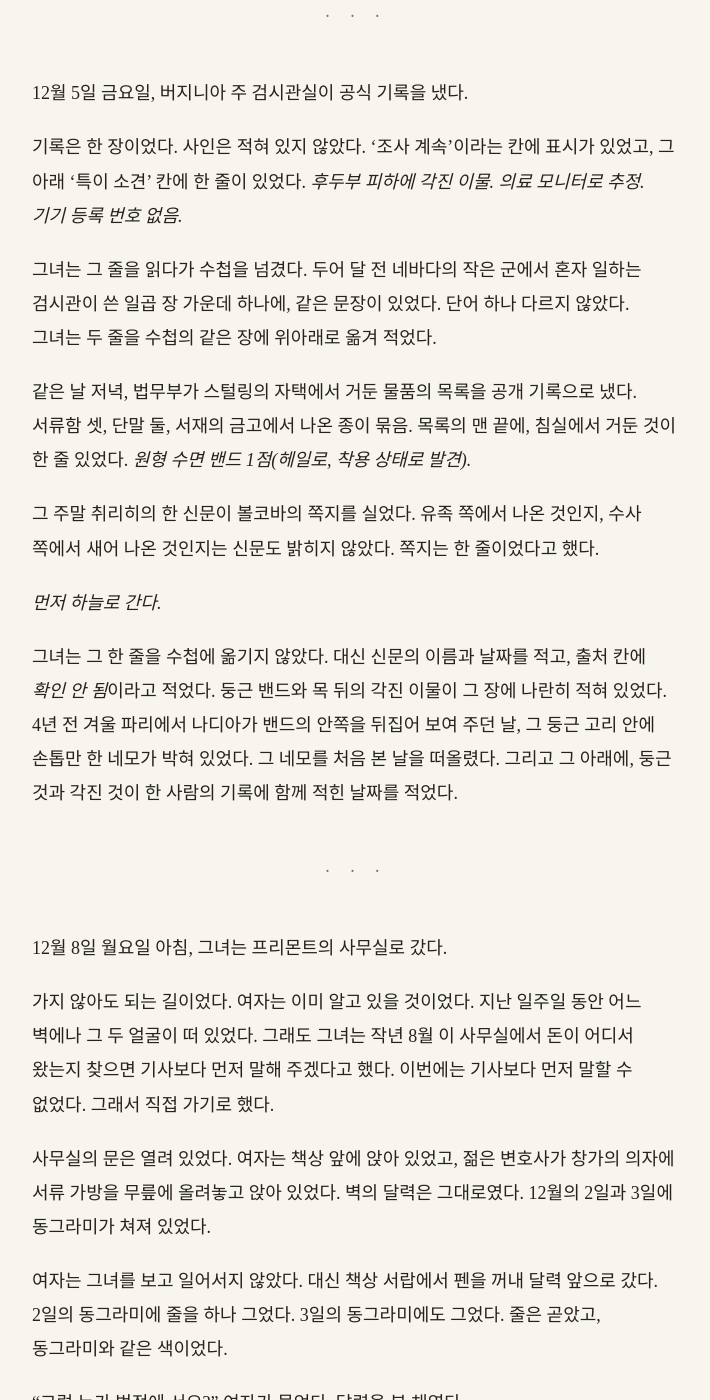
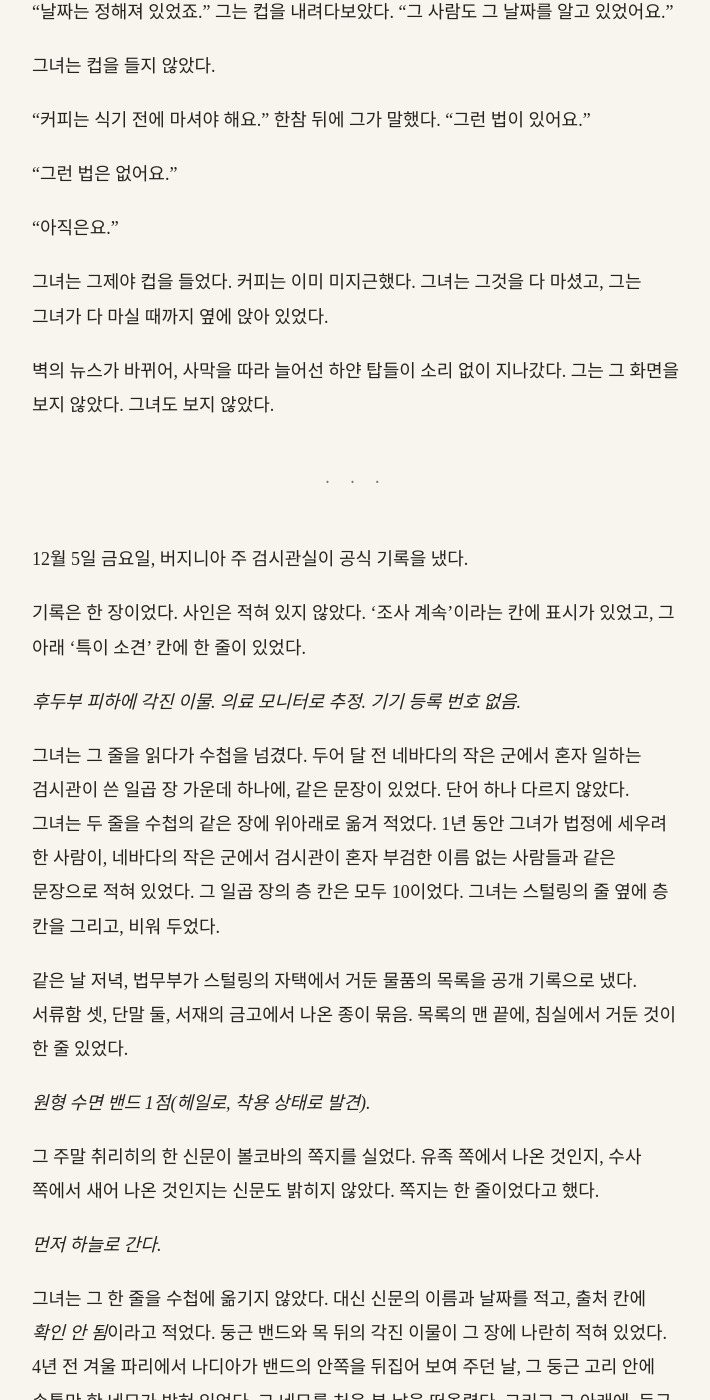
Before and after one commit to kangkkang/writer_s1_public, a Jekyll site: the page built from vol2/053.md, in a window 1280 px wide and 1400 px high, scrolled down 3884 px. Shown: the whole window, without its empty margins (284-994 px from the left). Built offline with Jekyll 4.4.1, drawn with Linux system fonts in a browser that asks for light colours; our own code applies the rules of GitHub Pages for plain Markdown files; some of the changed text lies outside the part shown.

Commit message:
Update from https://github.com/kangkkang/writer_s1/commit/efae15534c02656966decc0afb2bf73e42973dde

```diff
--- a/vol2/053.md
+++ b/vol2/053.md
@@ -10,13 +10,21 @@
 
 "우리 쪽에서 둘이요. 로랑 씨도 오고 싶으면 오세요. 계단까지는 누구나 설 수 있으니까요."
 
-그녀는 수첩의 새 장에 날짜 두 개를 적었다. *12/2 워싱턴. 12/3 취리히.* 그 아래에 줄을 하나 긋고, 줄 아래는 비워 두었다.
+그녀는 수첩의 새 장에 날짜 두 개를 적었다.
+
+*12/2 워싱턴. 12/3 취리히.*
+
+그 아래에 줄을 하나 긋고, 줄 아래는 비워 두었다.
 
 이튿날 아침 프리몬트의 여자에게서 사진 한 장이 왔다. 사무실 벽의 그 달력이었다. 12월 칸의 2일과 3일에 같은 펜으로 동그라미가 하나씩 쳐져 있었고, 동그라미 옆에 작은 글씨로 *법정*이라고 적혀 있었다. 사진 아래에는 아무 말도 없었다.
 
 그날 오후 스털링의 변호인이 짧은 성명을 냈다. 차관은 법정에서 모든 것을 밝힐 것이며, 그 전에는 어떤 말도 하지 않겠다는 내용이었다. 갤러거는 그 성명을 받아 적어 두라고 했다. 법정에서 무엇을 밝히는지 보면, 성명이 무엇을 숨겼는지도 보일 거라고.
 
-이틀 뒤인 일요일, 같은 변호인이 성명을 고쳐 냈다. *출석 방식은 추후 알린다.* 앞의 성명에서 '모든 것을 밝힐 것'이라는 구절이 빠져 있었다.
+이틀 뒤인 일요일, 같은 변호인이 성명을 고쳐 냈다.
+
+*출석 방식은 추후 알린다.*
+
+앞의 성명에서 '모든 것을 밝힐 것'이라는 구절이 빠져 있었다.
 
 그녀는 두 성명을 휴대전화에 나란히 띄워 놓고 한참 보았다. 이틀 사이에 한 사람의 마음이 어디로 갔는지는 두 문장 어디에도 적혀 있지 않았다. 그녀는 고친 성명의 날짜를 수첩의 줄 아래에 옮겨 적었다.
 
@@ -24,7 +32,9 @@
 
 볼코바의 소식은 11월 30일 일요일 저녁에 왔다.
 
-취리히 경찰의 발표는 다섯 줄이었다. 자산운용사 헤르메스의 회장이 그날 아침 자택 침실에서 숨진 채 발견되었다. 발견한 사람은 집안일을 맡아 온 직원이었다. 고인은 이마에 둥근 수면 밴드를 두르고 있었고, 침대 옆 탁자에 손으로 쓴 쪽지 한 장이 놓여 있었다. 사인은 조사 중이며, 쪽지의 내용은 밝히지 않는다.
+취리히 경찰의 발표는 다섯 줄이었다.
+
+*자산운용사 헤르메스의 회장이 오늘 아침 자택 침실에서 숨진 채 발견되었다. 발견한 사람은 집안일을 맡아 온 직원이다. 고인은 이마에 둥근 수면 밴드를 두르고 있었고, 침대 옆 탁자에 손으로 쓴 쪽지 한 장이 놓여 있었다. 사인은 조사 중이다. 쪽지의 내용은 밝히지 않는다.*
 
 그녀는 휴게 구역의 벽에 그 다섯 줄이 떠 있는 것을 보았다. 사진은 없었다. 대신 지난주의 사진, 헤르메스의 본사 앞에서 기자들 사이를 지나가는 볼코바의 옆얼굴이 다시 떴다. 회색 외투의 깃을 세운 여자였다. 그 얼굴이 사흘 뒤 검찰청 앞 계단을 오르는 장면을, 그녀는 지난 열흘 동안 몇 번이나 그려 보았다.
 
@@ -50,13 +60,17 @@
 
 그는 질문을 기다리지 않고 계단을 내려갔다. 카메라들이 그를 따라 한꺼번에 몸을 돌렸다. 누군가 그의 이름을 불렀고, 누군가 사인을 물었고, 누군가 법정은 어떻게 되느냐고 소리쳤다. 그는 어느 쪽도 돌아보지 않고 검은 차에 탔다.
 
-그녀는 셋째 단에 그대로 서 있었다. 녹음기를 쥔 기자가 그녀를 보았다가, 녹음기를 껐다.
+그녀는 셋째 단에 그대로 서 있었다. 녹음기를 쥔 기자가 그녀를 보았다가, 녹음기를 껐다. 딸깍 하는 작은 소리가 카메라들의 웅성거림 밑으로 가라앉았다.
 
 "그럼 재판은 어떻게 돼요?" 그녀가 물었다. 대답할 사람이 없다는 것을 알면서 물었다.
 
 "부를 사람이 없으면 열리지 않아요." 기자가 말했다. "기소도 못 하고, 사건은 서류 한 장으로 종결돼요."
 
-벽의 9시 30분 칸이 바뀌었다. 사건 번호 옆에 작은 글씨가 붙었다. *취소.*
+벽의 9시 30분 칸이 바뀌었다. 사건 번호 옆에 작은 글씨가 붙었다.
+
+*취소.*
+
+그녀는 주머니에서 장갑 낀 손을 꺼냈다. 그 손으로 할 일이 없었다. 돌계단의 찬 기운이 신발 밑창을 지나 발바닥까지 올라와 있었다. 언제부터였는지 그녀는 알지 못했다.
 
 ---
 
@@ -84,15 +98,21 @@
 
 그녀는 그제야 컵을 들었다. 커피는 이미 미지근했다. 그녀는 그것을 다 마셨고, 그는 그녀가 다 마실 때까지 옆에 앉아 있었다.
 
+벽의 뉴스가 바뀌어, 사막을 따라 늘어선 하얀 탑들이 소리 없이 지나갔다. 그는 그 화면을 보지 않았다. 그녀도 보지 않았다.
+
 ---
 
 12월 5일 금요일, 버지니아 주 검시관실이 공식 기록을 냈다.
 
-기록은 한 장이었다. 사인은 적혀 있지 않았다. '조사 계속'이라는 칸에 표시가 있었고, 그 아래 '특이 소견' 칸에 한 줄이 있었다. *후두부 피하에 각진 이물. 의료 모니터로 추정. 기기 등록 번호 없음.*
+기록은 한 장이었다. 사인은 적혀 있지 않았다. '조사 계속'이라는 칸에 표시가 있었고, 그 아래 '특이 소견' 칸에 한 줄이 있었다.
 
-그녀는 그 줄을 읽다가 수첩을 넘겼다. 두어 달 전 네바다의 작은 군에서 혼자 일하는 검시관이 쓴 일곱 장 가운데 하나에, 같은 문장이 있었다. 단어 하나 다르지 않았다. 그녀는 두 줄을 수첩의 같은 장에 위아래로 옮겨 적었다.
+*후두부 피하에 각진 이물. 의료 모니터로 추정. 기기 등록 번호 없음.*
 
-같은 날 저녁, 법무부가 스털링의 자택에서 거둔 물품의 목록을 공개 기록으로 냈다. 서류함 셋, 단말 둘, 서재의 금고에서 나온 종이 묶음. 목록의 맨 끝에, 침실에서 거둔 것이 한 줄 있었다. *원형 수면 밴드 1점(헤일로, 착용 상태로 발견).*
+그녀는 그 줄을 읽다가 수첩을 넘겼다. 두어 달 전 네바다의 작은 군에서 혼자 일하는 검시관이 쓴 일곱 장 가운데 하나에, 같은 문장이 있었다. 단어 하나 다르지 않았다. 그녀는 두 줄을 수첩의 같은 장에 위아래로 옮겨 적었다. 1년 동안 그녀가 법정에 세우려 한 사람이, 네바다의 작은 군에서 검시관이 혼자 부검한 이름 없는 사람들과 같은 문장으로 적혀 있었다. 그 일곱 장의 층 칸은 모두 10이었다. 그녀는 스털링의 줄 옆에 층 칸을 그리고, 비워 두었다.
+
+같은 날 저녁, 법무부가 스털링의 자택에서 거둔 물품의 목록을 공개 기록으로 냈다. 서류함 셋, 단말 둘, 서재의 금고에서 나온 종이 묶음. 목록의 맨 끝에, 침실에서 거둔 것이 한 줄 있었다.
+
+*원형 수면 밴드 1점(헤일로, 착용 상태로 발견).*
 
 그 주말 취리히의 한 신문이 볼코바의 쪽지를 실었다. 유족 쪽에서 나온 것인지, 수사 쪽에서 새어 나온 것인지는 신문도 밝히지 않았다. 쪽지는 한 줄이었다고 했다.
 
@@ -126,7 +146,15 @@
 
 여자는 펜을 책상 위에 내려놓았다. 엎어 둔 액자 옆이었다. 여자는 그 액자를 세우지 않았다.
 
-사무실 벽 한쪽에 뉴스가 떠 있었다. 소리는 꺼져 있었고, 자막이 지나갔다. *각국 정부, 헤일로 운영 인수 — 밴드 기능 몇 달에 걸쳐 단계적으로 줄인다.* 그 아래에 한 줄이 더 붙었다. *급격한 중단은 반동 불면 위험.* 같은 말을 그녀는 2년 전 겨울, 마운틴뷰 격납고의 각국 정부 회의에서 들었다. 칠레에서 온 수면의학자가 의원의 눈을 오래 보면서, 끄지 말고 몇 달에 걸쳐 천천히 줄이라고 말하던 목소리였다. 그때는 아무도 그 말대로 하지 않았다.
+사무실 벽 한쪽에 뉴스가 떠 있었다. 소리는 꺼져 있었고, 자막이 지나갔다.
+
+*각국 정부, 헤일로 운영 인수 — 밴드 기능 몇 달에 걸쳐 단계적으로 줄인다.*
+
+그 아래에 한 줄이 더 붙었다.
+
+*급격한 중단은 반동 불면 위험.*
+
+같은 말을 그녀는 2년 전 겨울, 마운틴뷰 격납고의 각국 정부 회의에서 들었다. 칠레에서 온 수면의학자가 의원의 눈을 오래 보면서, 끄지 말고 몇 달에 걸쳐 천천히 줄이라고 말하던 목소리였다. 그때는 아무도 그 말대로 하지 않았다.
 
 "그 돈은 돌려줬어요." 여자가 말했다. "변호사님이 방법을 찾아 줬어요."
 
@@ -142,7 +170,9 @@
 
 로셰는 길게 쓰라고 하지 않았다. 갤러거도 그랬다. 둘 다 그녀가 무엇을 쓸지 묻지 않았다. 그녀는 두 사람이 어떻게 죽었는지 쓰지 않았다. 쪽지의 한 줄도, 밴드도 쓰지 않았다. 출석일이 언제였는지, 그날 아침 법원의 일정 칸에 무엇이 붙었는지, 유족 단체의 소송이 이제 누구를 상대로 가는지를 썼다. 법정은 열리지 않는다는 것을 썼다. 그것이 그녀가 증명할 수 있는 전부였다.
 
-기사를 보내고 나서 그녀는 연방 구치소의 면회 창구에 보낼 짧은 신청서를 썼다. 면회할 사람은 작년 6월 모데스토의 테이프 앞에서 붙잡힌 남자였다. 그의 사건은 그때부터 기밀로 분류되어 있다가, 기밀이 해제되면서 일반 형사 사건이 되었다. 일반 사건의 수용자라면 기자도 면회를 신청할 수 있었다. 그는 1년 반 동안 한 마디도 하지 않았고, 아직 살아 있었다. 면회는 본인이 동의해야 했다. 그녀는 신청서의 사유 칸에 한 줄을 적었다. *기자의 면회. 질문은 하나.*
+기사를 보내고 나서 그녀는 연방 구치소의 면회 창구에 보낼 짧은 신청서를 썼다. 면회할 사람은 작년 6월 모데스토의 테이프 앞에서 붙잡힌 남자였다. 그의 사건은 그때부터 기밀로 분류되어 있다가, 기밀이 해제되면서 일반 형사 사건이 되었다. 일반 사건의 수용자라면 기자도 면회를 신청할 수 있었다. 그는 1년 반 동안 한 마디도 하지 않았고, 아직 살아 있었다. 면회는 본인이 동의해야 했다. 그녀는 신청서의 사유 칸에 한 줄을 적었다.
+
+*기자의 면회. 질문은 하나.*
 
 그다음 수첩의 새 장을 폈다. 지난 열흘 동안 쓴 장들에는 줄이 그어진 날짜와 옮겨 적은 두 문장이 남아 있었다. 그녀는 새 장의 왼쪽에 세로줄 하나를 긋고, 맨 위에 적었다.
 
@@ -166,6 +196,6 @@
 
 손끝을 다시 맞대었다. 장을 넘겼다. 다음 면은 날씨였다. 주말까지 비가 그치지 않는다고 했다.
 
-신문이 접혀 탁자 위에 놓였다. 탁자에는 종이 묶음 하나가 펼쳐져 있었고, 맨 위 장의 마지막 문장이 중간에서 멈춰 있었다. 펜이 그 자리로 갔다. 멈춘 문장의 다음 단어가 적혔다. 글씨는 크고 느렸다.
+신문이 접혀 탁자 위에 놓였다. 탁자에는 종이 묶음 하나가 펼쳐져 있었고, 맨 위 장의 마지막 문장이 중간에서 멈춰 있었다. 펜이 그 자리로 갔다. 멈춘 문장의 다음 단어가 적혔다. 글씨는 크고 느렸다. 펜 끝이 종이를 긁는 소리가 빗소리 사이로 한 번씩 들렸다.
 
 빗소리가 창틀을 두드렸다. 펜은 다음 줄로 내려갔다.
```
